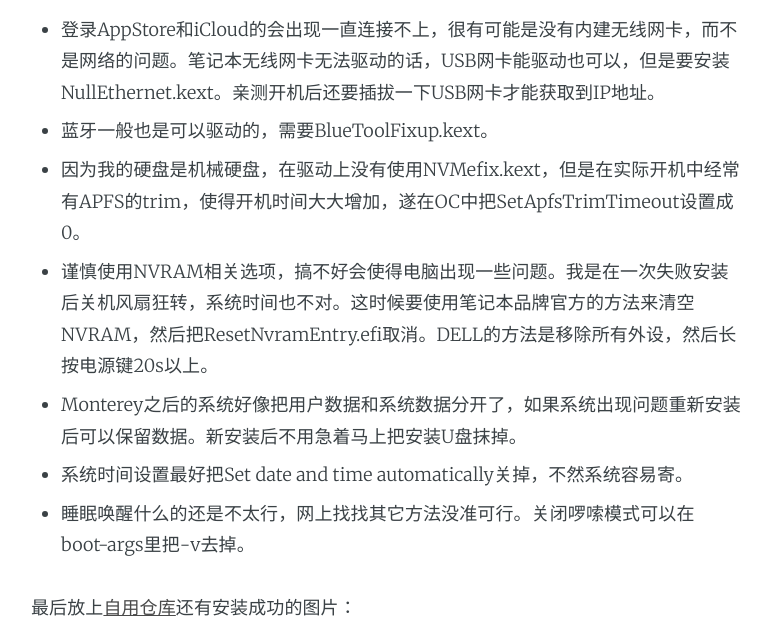
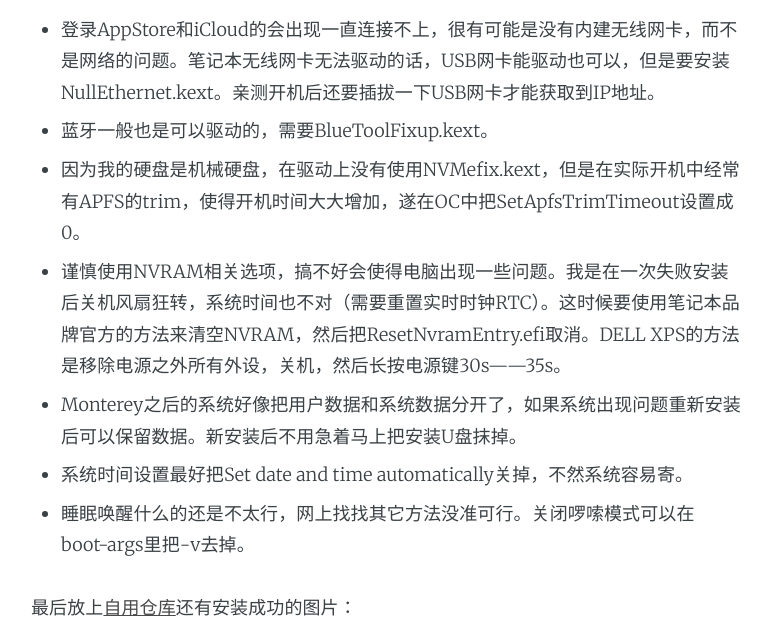
Before and after one commit to marktube/marktube.github.io, a Jekyll site: the page built from _posts/2023-06-10-Hackintosh-Monterey.markdown, in a window 1280 px wide and 900 px high, scrolled down 3278 px, cut to the strip 0-631 px from the top of the window. Shown: the whole strip, without its empty margins (254-1025 px from the left). Built offline with Jekyll 4.4.1, drawn with Linux system fonts in a browser that asks for light colours; comment, search, counter and statistics services are not loaded.

Commit message:
Update 2023-06-10-Hackintosh-Monterey.markdown

```diff
--- a/_posts/2023-06-10-Hackintosh-Monterey.markdown
+++ b/_posts/2023-06-10-Hackintosh-Monterey.markdown
@@ -53,7 +53,7 @@
 - 登录AppStore和iCloud的会出现一直连接不上，很有可能是没有内建无线网卡，而不是网络的问题。笔记本无线网卡无法驱动的话，USB网卡能驱动也可以，但是要安装NullEthernet.kext。亲测开机后还要插拔一下USB网卡才能获取到IP地址。
 - 蓝牙一般也是可以驱动的，需要BlueToolFixup.kext。
 - 因为我的硬盘是机械硬盘，在驱动上没有使用NVMefix.kext，但是在实际开机中经常有APFS的trim，使得开机时间大大增加，遂在OC中把SetApfsTrimTimeout设置成0。
-- 谨慎使用NVRAM相关选项，搞不好会使得电脑出现一些问题。我是在一次失败安装后关机风扇狂转，系统时间也不对。这时候要使用笔记本品牌官方的方法来清空NVRAM，然后把ResetNvramEntry.efi取消。DELL的方法是移除所有外设，然后长按电源键20s以上。
+- 谨慎使用NVRAM相关选项，搞不好会使得电脑出现一些问题。我是在一次失败安装后关机风扇狂转，系统时间也不对（需要重置实时时钟RTC）。这时候要使用笔记本品牌官方的方法来清空NVRAM，然后把ResetNvramEntry.efi取消。DELL XPS的方法是移除电源之外所有外设，关机，然后长按电源键30s——35s。
 - Monterey之后的系统好像把用户数据和系统数据分开了，如果系统出现问题重新安装后可以保留数据。新安装后不用急着马上把安装U盘抹掉。
 - 系统时间设置最好把Set date and time automatically关掉，不然系统容易寄。
 - 睡眠唤醒什么的还是不太行，网上找找其它方法没准可行。关闭啰嗦模式可以在boot-args里把-v去掉。
```
